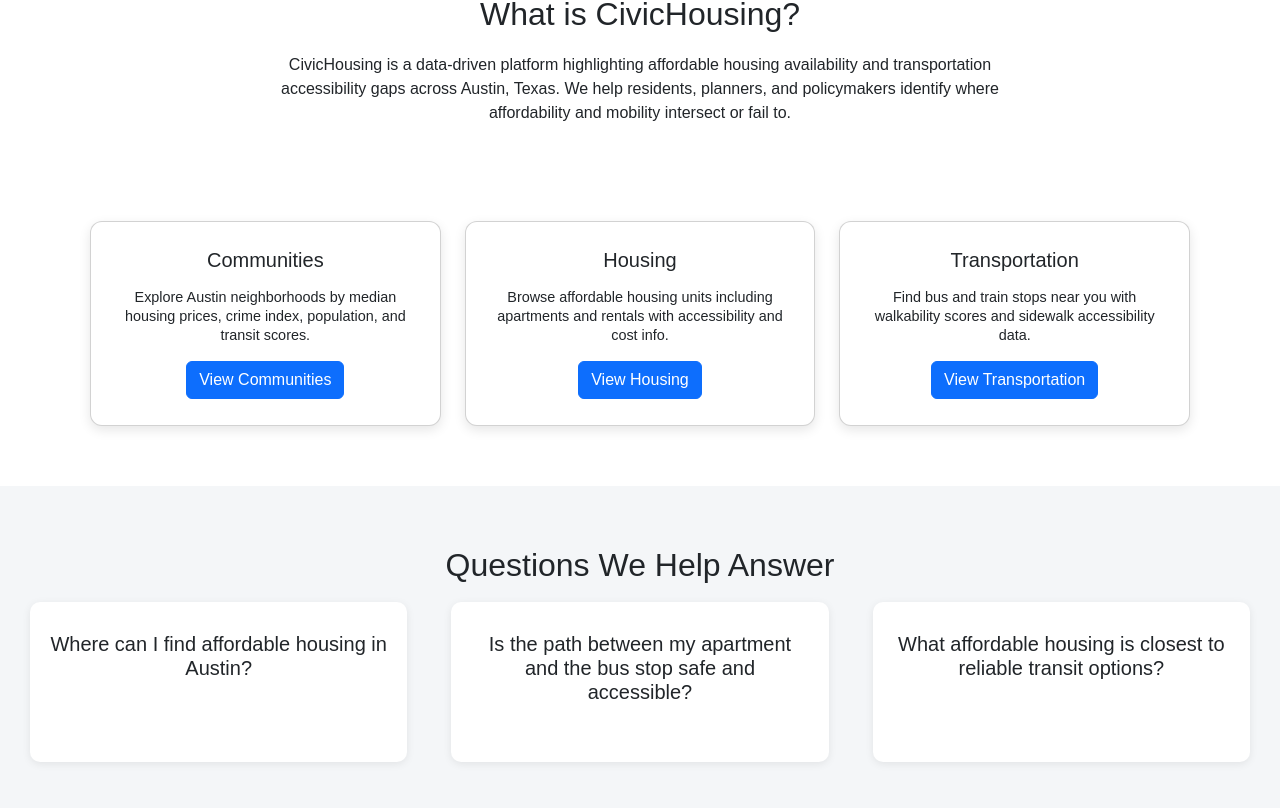
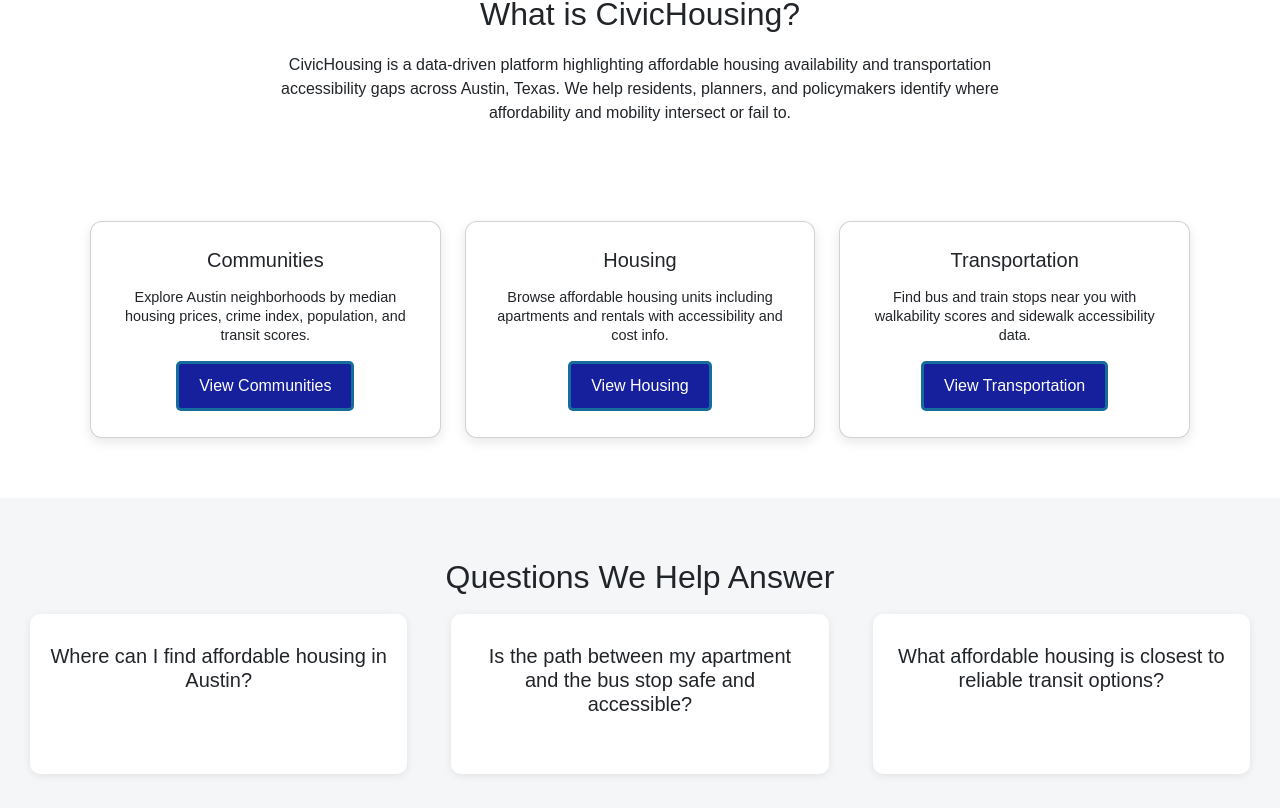
Before and after one commit to harinik961/CivicHousing, a React (Create React App) app in the folder frontend/: page / in a window 1280 px wide. Shown: the part 675-1483 px from the top of the page. Built offline with nearby package versions, Linux system fonts and the light colour scheme.

Commit message:
button for home page

```diff
--- a/frontend/src/pages/home.css
+++ b/frontend/src/pages/home.css
@@ -94,3 +94,12 @@
   box-shadow: 0 2px 8px rgba(0,0,0,0.08);
   height: 100%;
 }
+
+.custom-btn {
+  background-color: #161f9c;;
+  color: white;
+  border: solid #166d9c;
+  padding: 10px 20px;
+  border-radius: 5px;
+  cursor: pointer;
+}
--- a/frontend/src/pages/home.js
+++ b/frontend/src/pages/home.js
@@ -58,7 +58,7 @@ export default function Home() {
                 <Card.Text>
                   Explore Austin neighborhoods by median housing prices, crime index, population, and transit scores.
                 </Card.Text>
-                <Link to="/community"><Button variant="primary">View Communities</Button></Link>
+                <Link to="/community"><Button className="custom-btn">View Communities</Button></Link>
               </Card.Body>
             </Card>
           </Col>
@@ -69,7 +69,7 @@ export default function Home() {
                 <Card.Text>
                   Browse affordable housing units including apartments and rentals with accessibility and cost info.
                 </Card.Text>
-                <Link to="/housing"><Button variant="primary">View Housing</Button></Link>
+                <Link to="/housing"><Button className="custom-btn">View Housing</Button></Link>
               </Card.Body>
             </Card>
           </Col>
@@ -80,7 +80,7 @@ export default function Home() {
                 <Card.Text>
                   Find bus and train stops near you with walkability scores and sidewalk accessibility data.
                 </Card.Text>
-                <Link to="/transportation"><Button variant="primary">View Transportation</Button></Link>
+                <Link to="/transportation"><Button className="custom-btn">View Transportation</Button></Link>
               </Card.Body>
             </Card>
           </Col>
```
